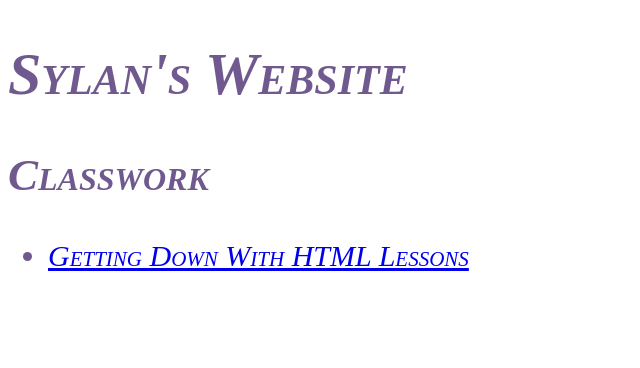
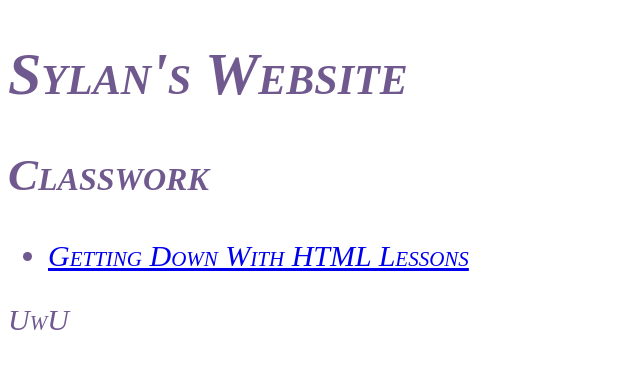
Before and after one commit to tonithPlays/itd110, a plain HTML site: page index.html in a window 1280 px wide. Shown: the full height of the page, 0-640 px from the left. Drawn offline with Linux system fonts and the light colour scheme.

Commit message:
commit message

```diff
--- a/index.html
+++ b/index.html
@@ -25,6 +25,6 @@ text-transform: capitalize;
 <ul>
   <li><a href="gdw">Getting Down with HTML Lessons</a></li>
 </ul>
-
+UwU
 </body>
 </html>
```
Also changed, not shown: itn100/Zelda.html (+5 -0 lines).
